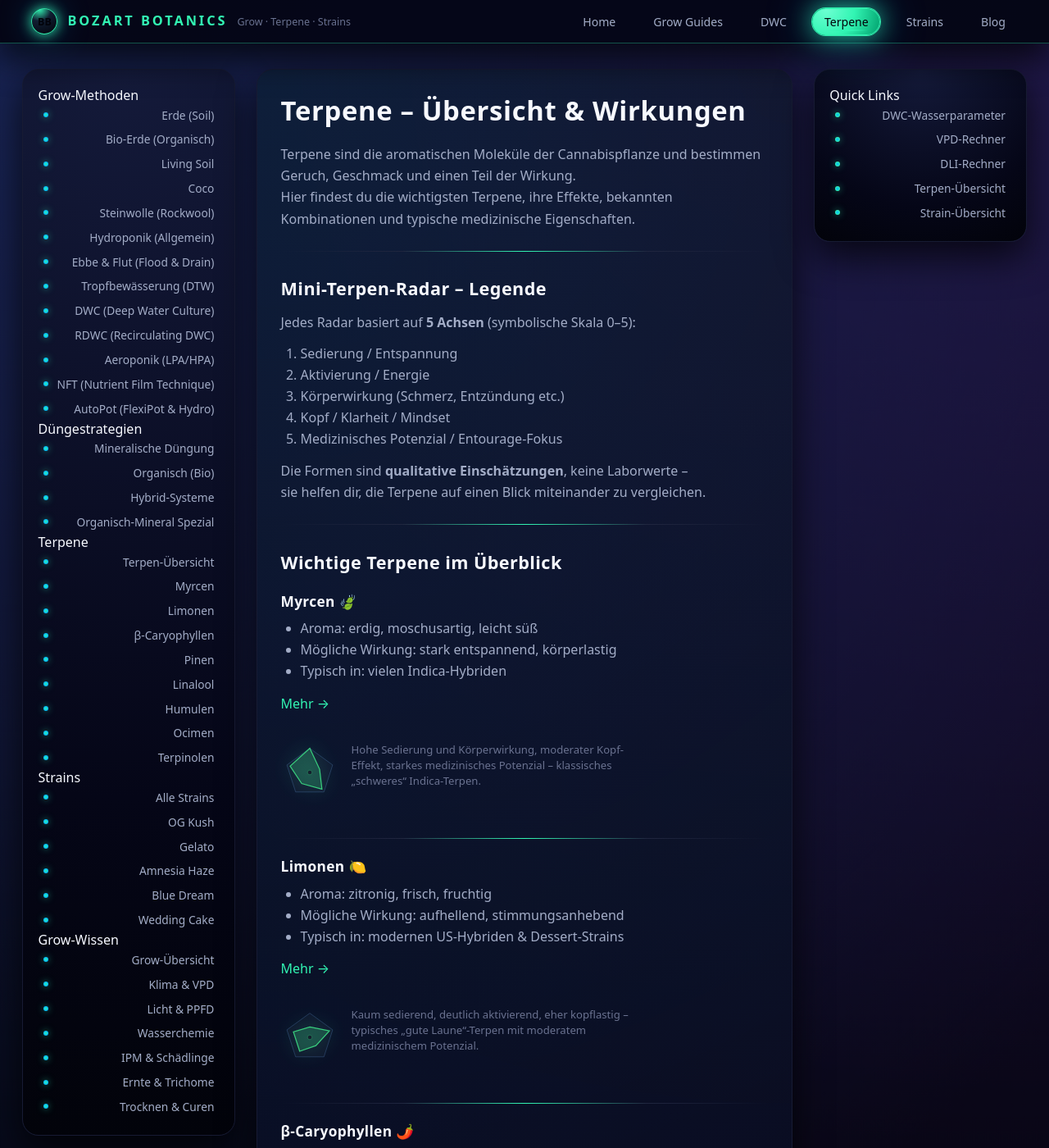
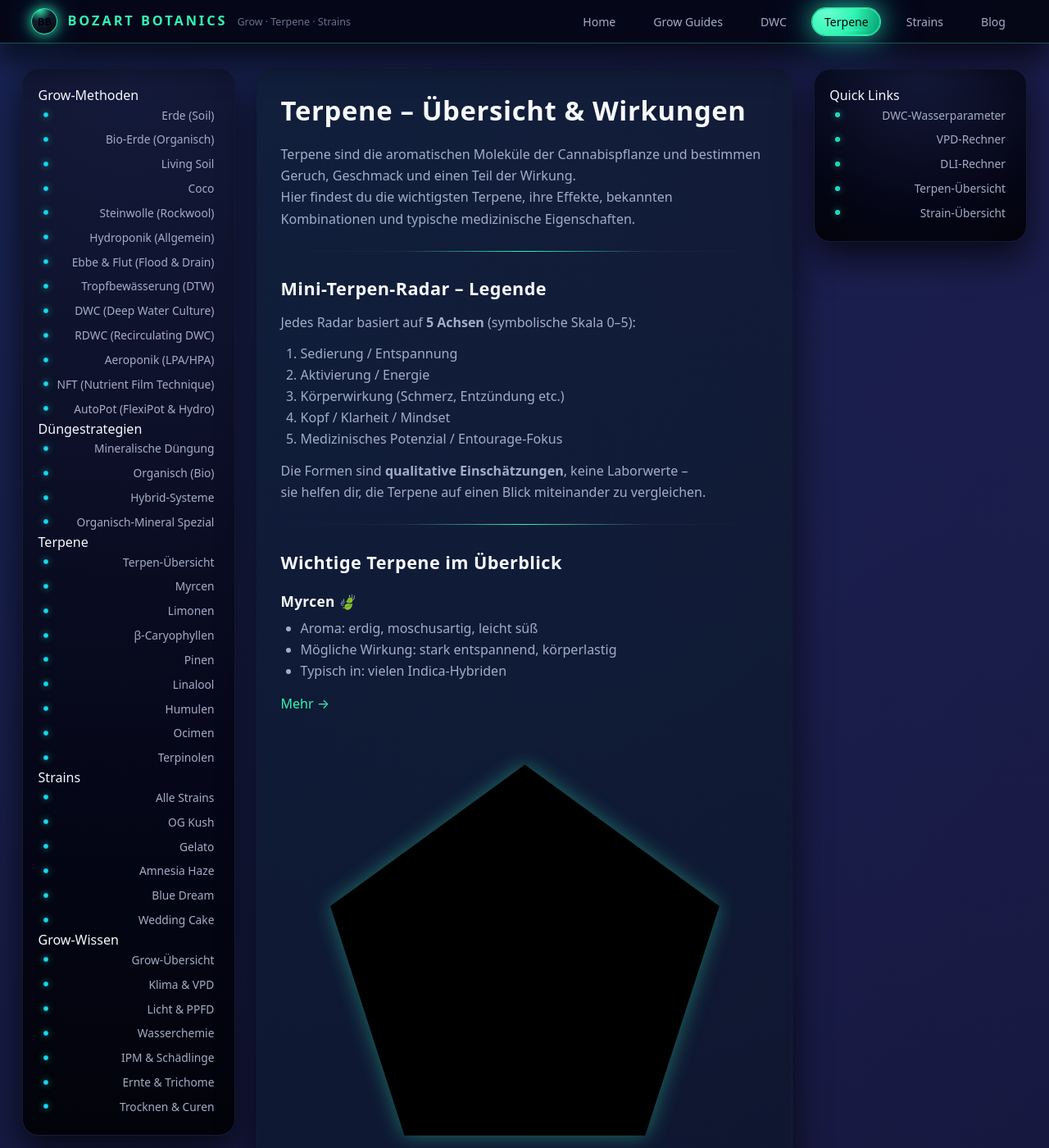
Before and after one commit to bozart-army/bozart-botanics, a Jekyll site: the page built from terpene/index.md, in a window 1280 px wide and 1400 px high. Shown: the whole window at 82% size. Built offline with Jekyll 4.4.1, drawn with Linux system fonts in a browser that asks for light colours.

Commit message:
Update style.css

```diff
--- a/assets/style.css
+++ b/assets/style.css
@@ -916,54 +916,3 @@ label {
     padding-top: 0.7rem;
   }
 }
-
-/* =====================================================
-   Terpen-Radar 3.0 – Slimline Inline Edition
-   ===================================================== */
-
-.terpen-radar-wrapper {
-  display: flex;
-  align-items: center;
-  gap: 16px;
-  margin: 8px 0 18px;
-  padding: 10px 0;
-}
-
-.terpen-radar {
-  width: 70px;
-  height: 70px;
-  flex-shrink: 0;
-  display: block;
-  opacity: 0.92;
-  transition: 0.25s ease;
-}
-
-.terpen-radar:hover {
-  transform: scale(1.08);
-  opacity: 1;
-}
-
-.terpen-radar-bg {
-  fill: rgba(255, 255, 255, 0.03);
-  stroke: rgba(120, 180, 255, 0.25);
-  stroke-width: 1.4;
-}
-
-.terpen-radar-fill {
-  fill: rgba(61, 220, 132, 0.25);
-  stroke: #3ddc84;
-  stroke-width: 1.8;
-}
-
-.terpen-radar-center {
-  fill: rgba(20, 20, 40, 0.8);
-  stroke: rgba(61, 220, 132, 0.5);
-  stroke-width: 1;
-}
-
-.terpen-radar-caption {
-  font-size: 0.82rem;
-  line-height: 1.45;
-  max-width: 360px;
-  color: var(--text-muted);
-}
```
